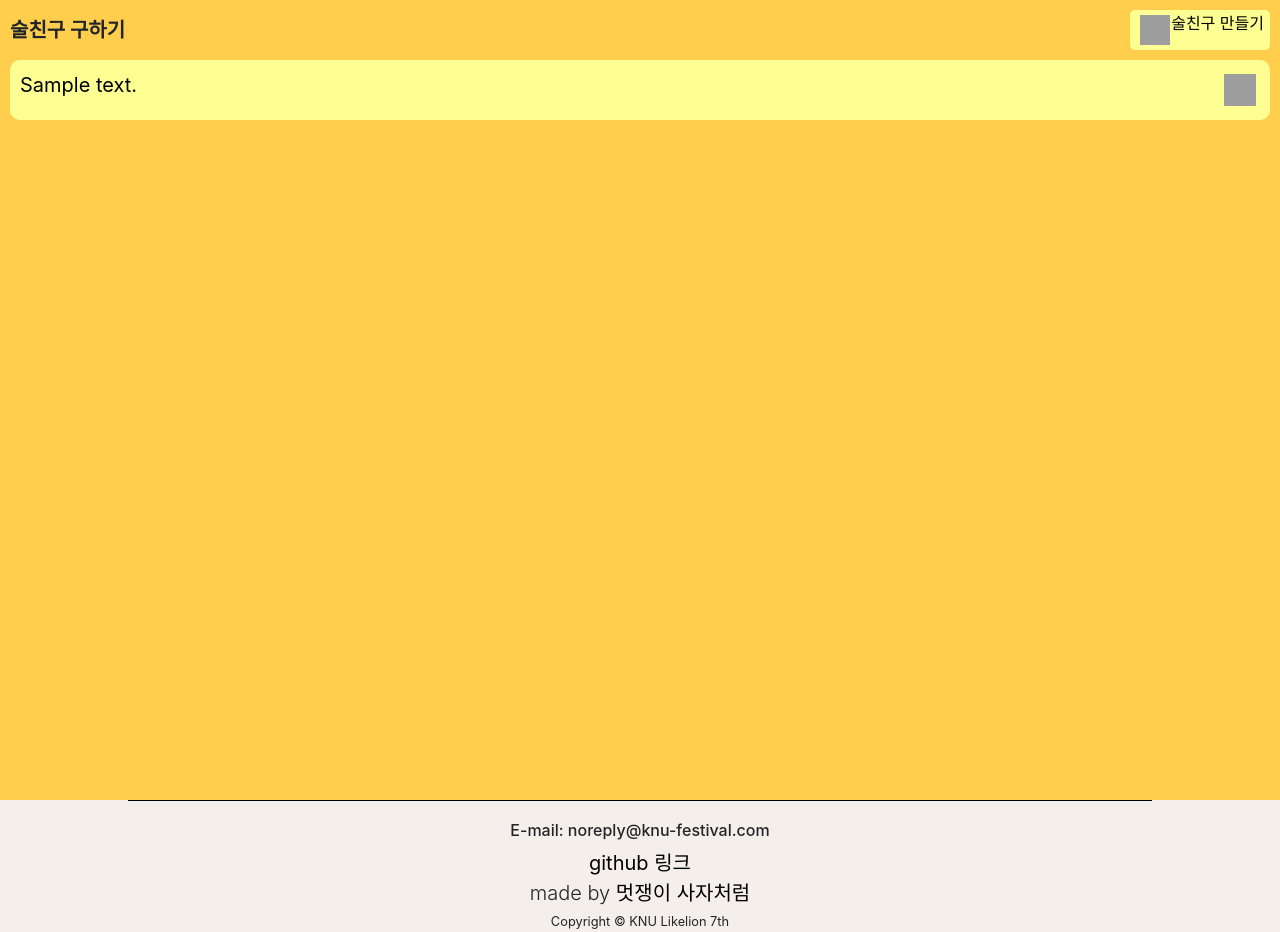
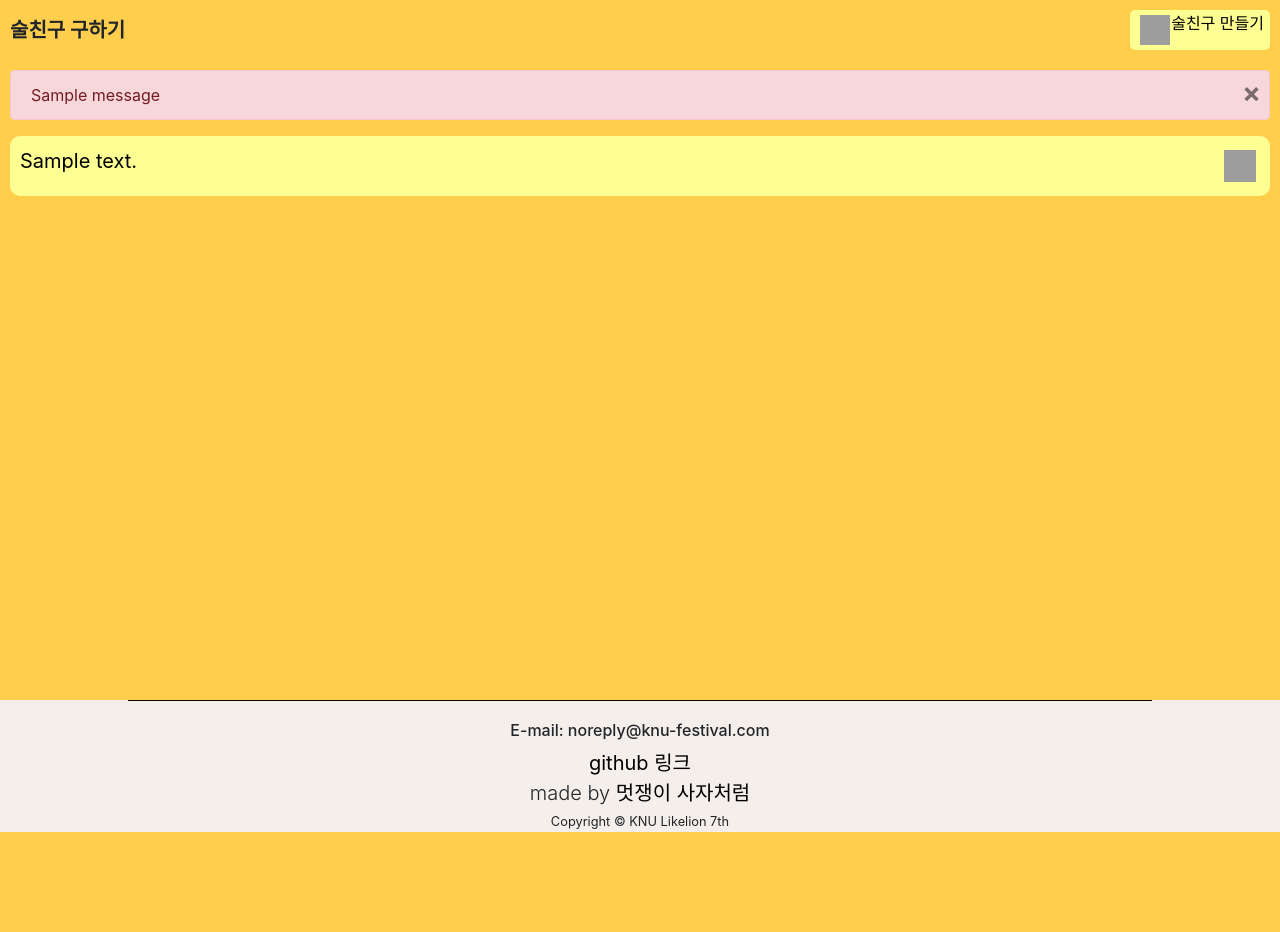
Before and after one commit to qwlake/knu-festival, a Django app: page /friendboard/ in a window 1280 px wide. Shown: the part 80-1012 px from the top of the page. After the commit the page ends 912 px from the top, so only its background shows below. Run offline with Django 3.2, Linux system fonts and the light colour scheme; tables that the repository leaves empty hold one stand-in row (values such as "Sample post"); one stand-in notice (Sample message) is shown; some libraries are stand-ins or nearby versions; some web fonts are replaced; grey boxes are pictures that could not be loaded.

Commit message:
feat: friendboard error, info message

```diff
--- a/friendboard/static/css/friendboard.css
+++ b/friendboard/static/css/friendboard.css
@@ -1,7 +1,7 @@
 .friendboardBody {
-    padding: 10px 10px 0px 10px;
+    padding: 10px;
     background-color: #FFCE4D;
-    height: 100vh;
+    min-height: calc(100vh - 100px);
 }
 
 .friendboardBody .title, p{
@@ -76,6 +76,10 @@
     background-color: antiquewhite;
 } */
 
+.friendboardBody .alert { margin-top: 20px; }
+
+.friendboardBody .alert-dismissible .close { padding: 0.5rem; }
+
 .friendboardBody > p {
     margin-block-start: 0em;
     margin-block-end: 0em;
@@ -119,6 +123,7 @@
 }
 
 .friendboardBody .create-modal-body {
+    background-color: #FFCE4D;
     width: 100%;
     padding: 0px;
     margin: 0px;
--- a/friendboard/templates/friendboard.html
+++ b/friendboard/templates/friendboard.html
@@ -6,6 +6,7 @@
 {% endblock %}
 
 {% block contents %}
+
 <meta name="viewport" content="width=device-width, initial-scale=1.0">
 
     <div class="friendboardBody">
@@ -13,6 +14,23 @@
             <p class="title">술친구 구하기</p>
             <button data-toggle="modal" data-target="#createModal">술친구 만들기</button>
         </div>
+
+        {% if messages %}
+            {% for message in messages %}
+                {% if message.tags == 'info' %}
+                    <div class="alert alert-success alert-dismissible">
+                        <a href="#" class="close" data-dismiss="alert" aria-label="close">&times;</a>
+                        {{ message }}
+                    </div>
+                {% else %}
+                     <div class="alert alert-danger alert-dismissible">
+                         <a href="#" class="close" data-dismiss="alert" aria-label="close">&times;</a>
+                        {{ message }}
+                    </div>
+                {% endif %}
+            {% endfor %}
+        {% endif %}
+
         <div class="friends">
             {% for post in post_list %}
 
--- a/friendboard/views.py
+++ b/friendboard/views.py
@@ -33,5 +33,5 @@ def post_delete(request, pk):
         post.delete()
         messages.info(request, '게시물 삭제에 성공했습니다.')
     else :
-        messages.info(request, '패스워드가 다릅니다.')
+        messages.error(request, '패스워드가 다릅니다.')
     return redirect('/friendboard/')
```
